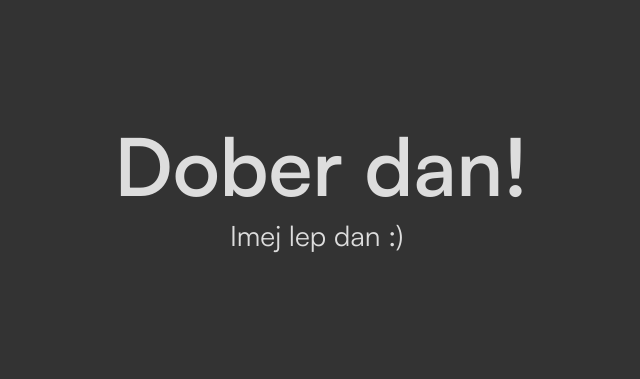
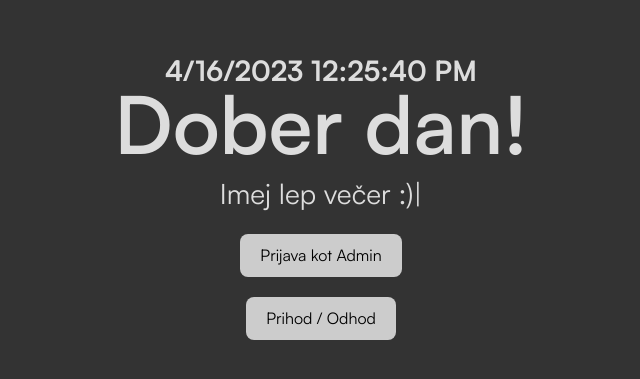
Before and after one commit to itMegu/Tjulenj, a React (Create React App) app in the folder tjulenjclient/: page / in a window 1280 px wide. Shown: the part 215-594 px from the top of the page, without its empty margins (319-959 px from the left). Built offline with nearby package versions, Linux system fonts and the light colour scheme.

Commit message:
Celoten frontend za dobrodosli.js

```diff
--- a/tjulenjclient/src/random quirky stuff/dobrodosli.js
+++ b/tjulenjclient/src/random quirky stuff/dobrodosli.js
@@ -1,8 +1,12 @@
 import React, { useState, useEffect } from 'react';
 import { TypeAnimation } from 'react-type-animation';
-import '../styles.css'
+import { Navigate, useNavigate } from 'react-router-dom'; // Import useHistory from react-router-dom
+import '../styles.css';
+
 function Dobrodosli() {
   const [time, setTime] = useState(new Date());
+  const Navigate = useNavigate(); // Initialize useHistory
+
   useEffect(() => {
     const interval = setInterval(() => {
       setTime(new Date());
@@ -22,8 +26,18 @@ function Dobrodosli() {
     dobrodosli = 'Dober večer';
   }
 
+  const handlePrihodOdhod = () => {
+    Navigate('/belezenje');
+  };
+  const handlePrijava= () => {
+    Navigate('/login');
+  };
+
   return (
     <div className='naslov-container'>
+      <div>
+        <h3>{time.toLocaleDateString()}     {time.toLocaleTimeString()}</h3>
+      </div>
       <div>
         <h1>{dobrodosli}!</h1>
       </div>
@@ -43,8 +57,13 @@ function Dobrodosli() {
           repeat={Infinity}
         />
       </div>
+      <button className="gumb" onClick={handlePrijava}>
+        Prijava kot Admin
+      </button>
+      <button className="gumb" onClick={handlePrihodOdhod}>
+        Prihod / Odhod
+      </button>
     </div>
-
   );
 }
 
--- a/tjulenjclient/src/styles.css
+++ b/tjulenjclient/src/styles.css
@@ -83,5 +83,19 @@ tr:hover {
   text-align: center;
   width: 300px
 }
+.gumb {
+  background-color: #ccc;
+  color: black;
+  padding: 10px 20px;
+  border: none;
+  border-radius: 8px;
+  cursor: pointer;
+  font-size: 16px;
+  margin-top: 20px;
+  transition : box-shadow  0.3s ease;
+}
+.gumb:hover{
+  box-shadow: -2px 4px 8px rgba(255, 255, 255, 0.3);
+}
 
 #root{ padding: 10px; }
```
Lines whose indentation alone changed are shown as unchanged.
